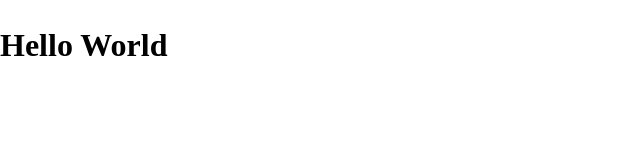
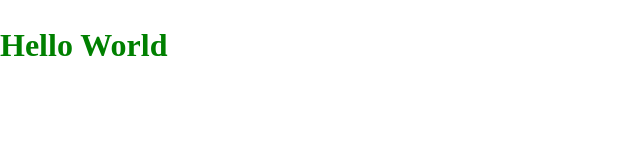
Before and after one commit to calebcox725/react-boilerplate, a React app: page / in a window 1280 px wide. Shown: the top 160 px of the page, without its empty margins (0-640 px from the left). Built offline with nearby package versions, Linux system fonts and the light colour scheme.

Commit message:
Add styled-components, example in App component

```diff
--- a/package.json
+++ b/package.json
@@ -24,6 +24,7 @@
     "redux-logger": "^3.0.6",
     "sanitize.css": "^5.0.0",
     "style-loader": "^0.18.2",
+    "styled-components": "^2.1.0",
     "webpack": "^3.0.0",
     "webpack-dev-server": "^2.5.0"
   },
--- a/src/components/App.js
+++ b/src/components/App.js
@@ -1,11 +1,16 @@
 import React from 'react';
+import styled from 'styled-components';
 
-function App() {
+const App = () => {
+  const GreenH1 = styled.h1`
+    color: green;
+  `;
+
   return (
     <div>
-      <h1>Hello World</h1>
+      <GreenH1>Hello World</GreenH1>
     </div>
   );
-}
+};
 
 export default App;
```
Also changed, not shown: 1 other file (tests, documents, lock files or other folders).
